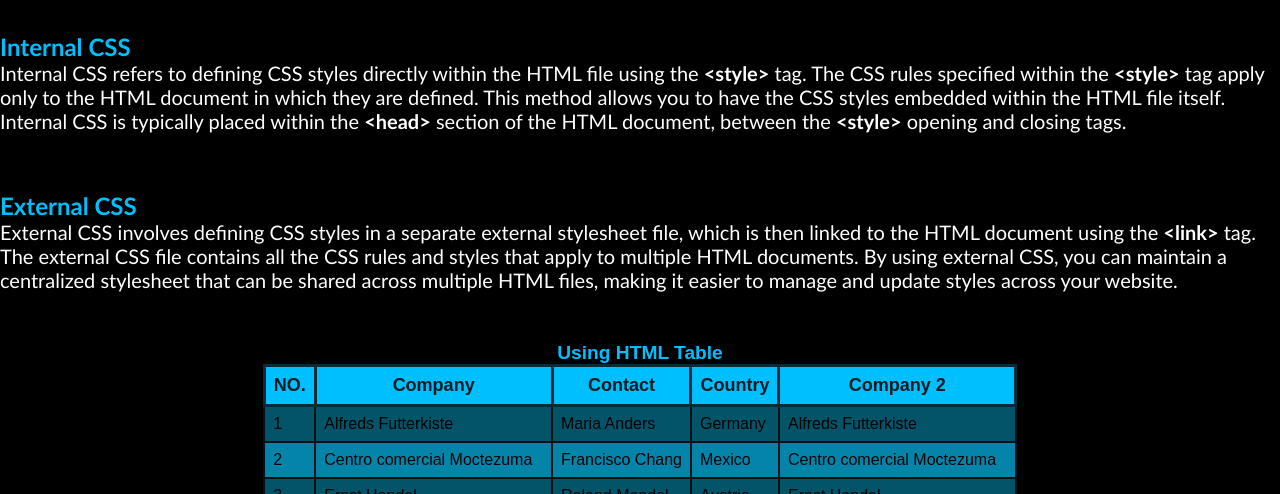
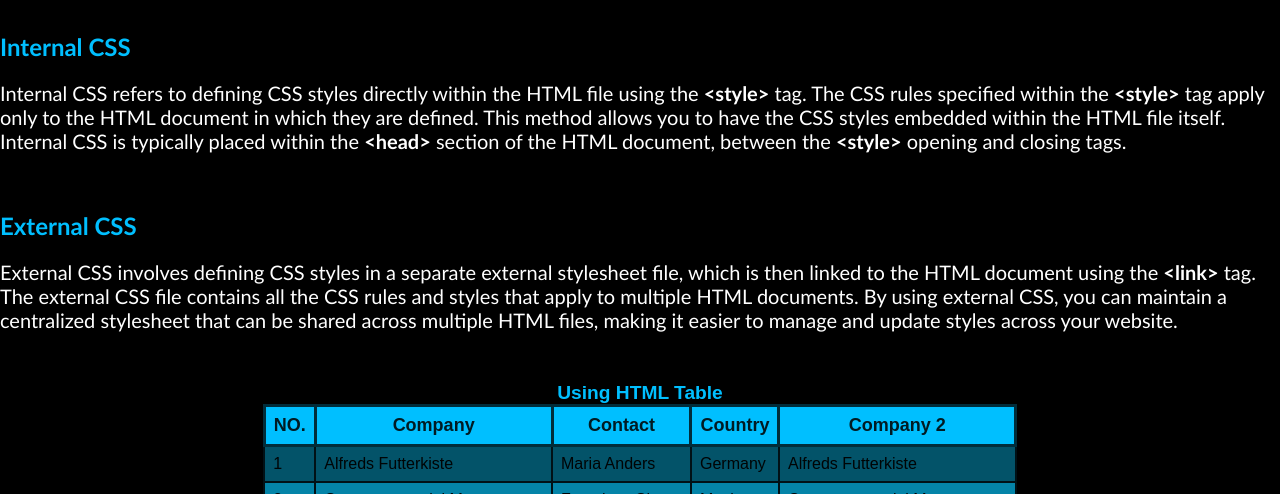
Before and after one commit to CJay-Cipher/web-development, a plain HTML site: page HTML_CSS/tutorial_index.html in a window 1280 px wide. Shown: the part 306-800 px from the top of the page. Drawn offline with Linux system fonts and the light colour scheme.

Commit message:
correct updated commit

```diff
--- a/HTML_CSS/tutorial_index.html
+++ b/HTML_CSS/tutorial_index.html
@@ -97,7 +97,7 @@
     </style>
 </head>
 
-<body style="background-color: black; font-family: sans-serif;">
+<body style="background-color: black; font-family: sans-serif; margin: auto;">
 
     <h1 style="background-color: #00bfff;
     padding: 30px;">My Html CSS Tutorial
@@ -119,12 +119,11 @@
     font-size: 35px;
     color: #00bfff;">This is about internal and external CSS</p>
 
-    <h2 style="margin-bottom: 0;">Internal CSS</h2>
-    <p style="margin-top: 0;">Internal CSS refers to defining CSS styles directly within the HTML file using the <strong>&lt;style&gt;</strong> tag. The CSS rules specified within the <strong>&lt;style&gt;</strong> tag apply only to the HTML document in which they are defined. This method allows you to have the CSS styles embedded within the HTML file itself. Internal CSS is typically placed within the <strong>&lt;head&gt;</strong> section of the HTML document, between the <strong>&lt;style&gt;</strong> opening and closing tags.</p><br>
+    <h2>Internal CSS</h2>
+    <p>Internal CSS refers to defining CSS styles directly within the HTML file using the <strong>&lt;style&gt;</strong> tag. The CSS rules specified within the <strong>&lt;style&gt;</strong> tag apply only to the HTML document in which they are defined. This method allows you to have the CSS styles embedded within the HTML file itself. Internal CSS is typically placed within the <strong>&lt;head&gt;</strong> section of the HTML document, between the <strong>&lt;style&gt;</strong> opening and closing tags.</p><br>
 
-    <h2 style="margin-bottom: 0;">External CSS</h2>
-    <p style="margin-top: 0;">External CSS involves defining CSS styles in a separate external stylesheet file, which is then linked to the HTML document using the <strong>&lt;link&gt;</strong> tag. The external CSS file contains all the CSS rules and styles that apply to multiple HTML documents. By using external CSS, you can maintain a centralized stylesheet that can be shared across multiple HTML files, making it easier to manage and update styles across your website.</p>
-</h3>
+    <h2>External CSS</h2>
+    <p>External CSS involves defining CSS styles in a separate external stylesheet file, which is then linked to the HTML document using the <strong>&lt;link&gt;</strong> tag. The external CSS file contains all the CSS rules and styles that apply to multiple HTML documents. By using external CSS, you can maintain a centralized stylesheet that can be shared across multiple HTML files, making it easier to manage and update styles across your website.</p>
 
 
 <table>
```
